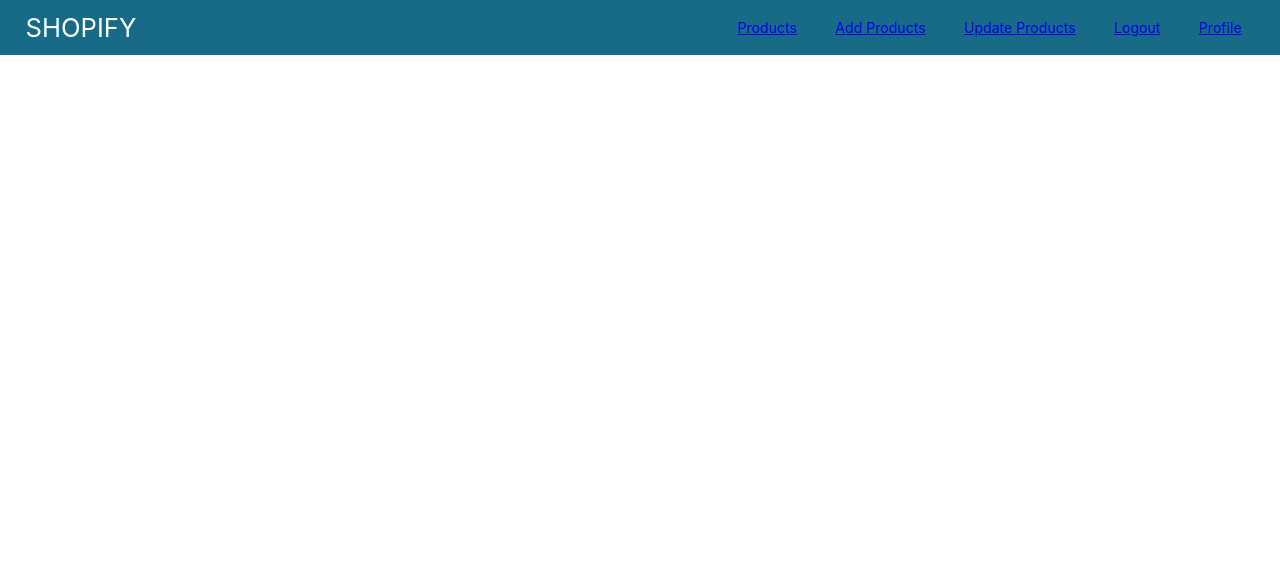
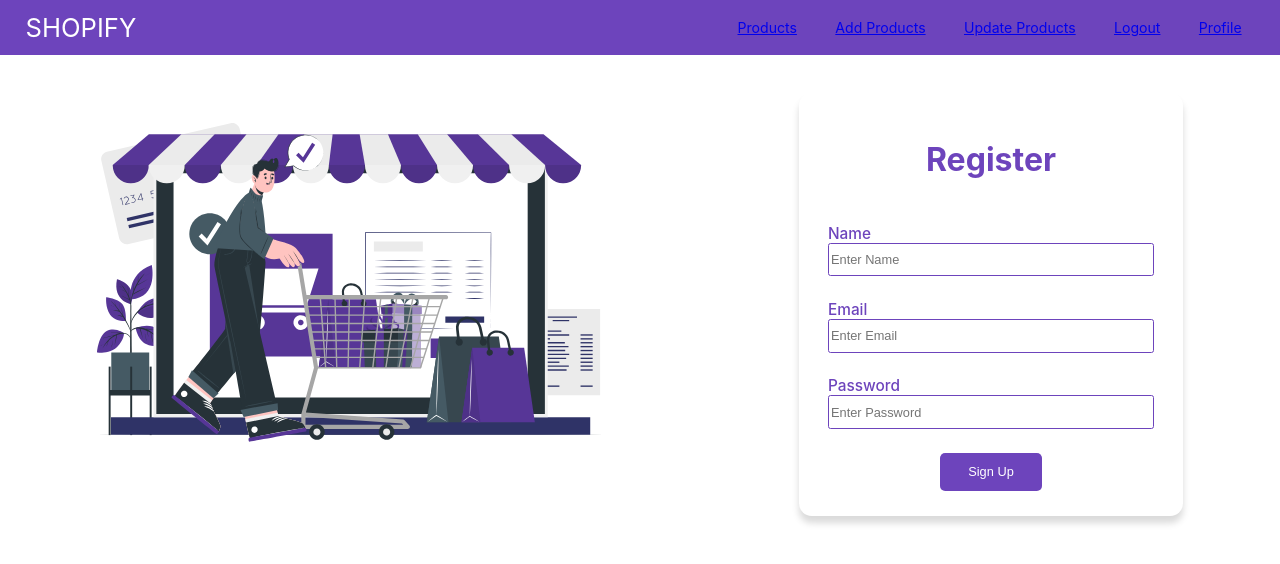
Before and after one commit to tarupathak/Shopify-Frontend, a React (Create React App) app: page /signup in a window 1280 px wide. Shown: the top 564 px of the page. Built offline with nearby package versions, Linux system fonts and the light colour scheme; the HTML template or start-up script is replaced by a standard one.

Commit message:
Added signup and footer

```diff
--- a/src/App.js
+++ b/src/App.js
@@ -2,6 +2,7 @@ import React from "react";
 import Footer from "./Components/Footer";
 import Navbar from "./Components/Navbar";
 import { BrowserRouter, Route, Routes } from "react-router-dom";
+import SignUp from "./Pages/SignUp";
 
 function App() {
   return (
@@ -13,7 +14,8 @@ function App() {
           <Route path="/add" element={<h1>Product Listing Component</h1>} />
           <Route path="/update" element={<h1>Product Listing Component</h1>} />
           <Route path="/logout" element={<h1>Product Listing Component</h1>} />
-          <Route path="/profile" element={<h1>Product Listing Component</h1>} />
+          <Route path="/profile" element={<h1>Hello</h1>} />
+          <Route path="/signup" element={<SignUp />} />
         </Routes>
       </BrowserRouter>
     </>
--- a/src/Components/Components.css
+++ b/src/Components/Components.css
@@ -12,7 +12,7 @@
     align-items: center;
     height: 4.3vw;
     justify-content: space-between;
-    background-color: #176B87;
+    background-color: #6D44BC;
 }
 
 #left{
@@ -34,6 +34,6 @@
     flex-direction: row;
     align-items: center;
     justify-content: space-around;
-    background-color: #176B87;
+    background-color: #6D44BC;
     height: 5vw;
 }
--- /dev/null
+++ b/src/Pages/Pages.css
@@ -0,0 +1,64 @@
+.register {
+  display: flex;
+  flex-direction: row;
+  justify-content: space-around;
+  align-items: center;
+}
+
+.side-img img {
+  height: 25vw;
+}
+
+.login-box {
+  display: flex;
+  flex-direction: column;
+  justify-content: space-around;
+  align-items: center;
+  margin-top: 3vw;
+  height: 31vw;
+  width: 28vw;
+  color: white;
+  box-shadow: 0px 7px 7px 0px rgba(0, 0, 0, 0.15);
+  border-radius: 1vw;
+  padding: 1vw;
+}
+
+h1 {
+  color: #6d44bc;
+}
+
+.inp-box {
+  display: flex;
+  flex-direction: column;
+  justify-content: space-around;
+}
+
+.inp-box label {
+  color: #6d44bc;
+  font-size: 1.2vw;
+  font-weight: 500;
+}
+
+.inp-box input{
+    width: 25vw;
+    height: 2.3vw;
+    border-radius: .2vw;
+    font-size: 1vw;
+    border:1px solid #6d44bc;
+}
+
+.login-box button{
+    height: 3vw;
+    width: 8vw;
+    border-radius: .4vw;
+    border-style: none;
+    background:#6d44bc;
+    color: white;
+    font-size:1vw;
+}
+
+.login-box button:hover{
+    border:1px solid #6d44bc;
+    background-color: white;
+    color: #6d44bc;
+}
--- /dev/null
+++ b/src/Pages/SignUp.jsx
@@ -0,0 +1,54 @@
+import React, { useState } from "react";
+import "./Pages.css";
+import log from "../Assets/login.svg";
+
+const SignUp = () => {
+  const [name, setName] = useState("");
+  const [password, setPassword] = useState("");
+  const [email, setEmail] = useState("");
+
+  const Data=() =>{
+    console.warn(name,email,password);
+  }
+
+  return (
+    <div className="register">
+      <div className="side-img">
+        <img src={log} alt="login-img" />
+      </div>
+      <div className="login-box">
+        <h1>Register</h1>
+        <div className="inp-box">
+          <label>Name</label>
+          <input
+            type="text"
+            placeholder="Enter Name"
+            value={name}
+            onChange={(e) => setName(e.target.value)}
+          />
+        </div>
+        <div className="inp-box">
+          <label>Email</label>
+          <input
+            type="email"
+            placeholder="Enter Email"
+            value={email}
+            onChange={(e) => setEmail(e.target.value)}
+          />
+        </div>
+        <div className="inp-box">
+          <label>Password</label>
+          <input
+            type="password"
+            placeholder="Enter Password"
+            value={password}
+            onChange={(e) => setPassword(e.target.value)}
+          />
+        </div>
+        <button onClick={Data}>Sign Up</button>
+      </div>
+    </div>
+  );
+};
+
+export default SignUp;
```
Also changed, not shown: src/Assets/login.svg (added).
